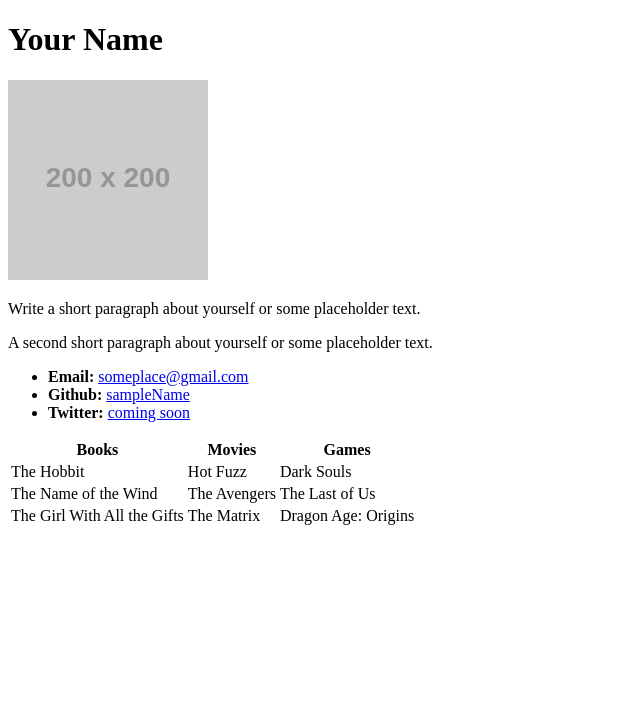
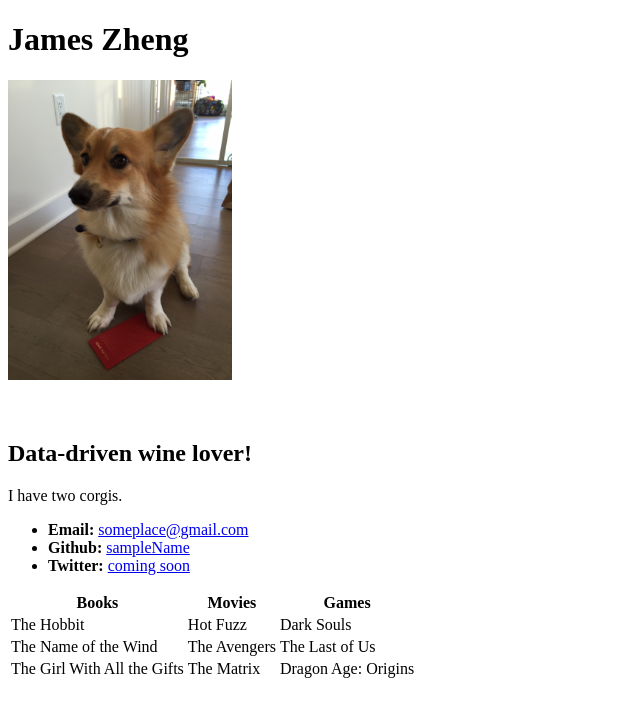
Before and after one commit to jamezxiaozhu/jamezxiaozhu.github.io, a plain HTML site: page index.html in a window 1280 px wide. Shown: the whole page, without its empty margins (0-640 px from the left). Drawn offline with Linux system fonts and the light colour scheme; placeholder pictures from the web are drawn by us.

Commit message:
updated index.html with images etc.

```diff
--- a/index.html
+++ b/index.html
@@ -7,12 +7,16 @@
 
 <body>
 
-  <h1>Your Name</h1>
+  <h1>James Zheng</h1>
 
-  <img src="https://placehold.it/200x200" alt="Your Name">
+  <img src="assets/yuwan+with+red+envolope.jpg" alt="Yuwan Red Envelope" height=300>
 
-  <p>Write a short paragraph about yourself or some placeholder text.</p>
-  <p>A second short paragraph about yourself or some placeholder text.</p>
+  <br>
+  <br>
+  <br>
+
+  <h2>Data-driven wine lover!</h2>
+  <p>I have two corgis.</p>
 
   <ul>
     <li><strong>Email:</strong> <a href="#">someplace@gmail.com</a></li>
@@ -43,6 +47,11 @@
     </tr>
   </table>
 
+
+  <br>
+  <br>
+  <br>
+
 </body>
 
 </html>
```
Also changed, not shown: assets/yuwan+with+red+envolope.jpg (added).
